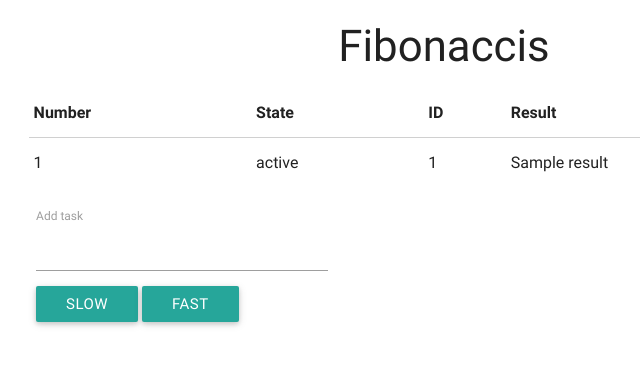
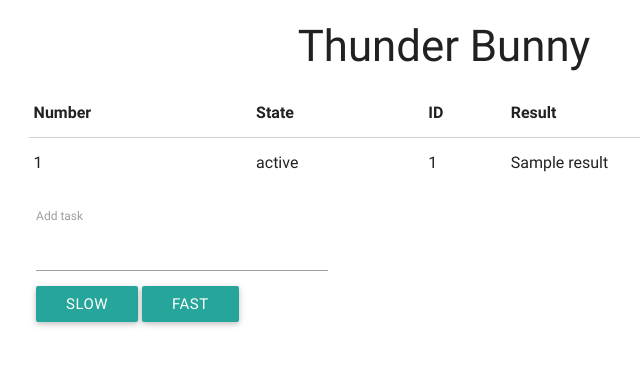
Before and after one commit to elbow-jason/lightning-rabbit, a Flask app: template templates/show_results.html in a window 1280 px wide. Shown: the top 366 px of the page, without its empty margins (196-836 px from the left). Run offline with Flask 2, Linux system fonts and the light colour scheme; the template is opened without the code that fills it: most values are stand-ins (such as "Sample title", 1, 10 or a date in 2020); some libraries are stand-ins or nearby versions.

Commit message:
updated for talk

```diff
--- a/fibs.py
+++ b/fibs.py
@@ -11,6 +11,7 @@ celery_app = Celery('fibs', backend='amqp', broker='amqp://guest@localhost//')
 def crappy_fib(num):
     return str(do_crappy_fib(num))
 
+
 def do_crappy_fib(num):
     if num < 2:
         return num
--- a/run.py
+++ b/run.py
@@ -31,7 +31,7 @@ def numpy_fib_route(num):
     return redirect(url_for('show_results'))
 
 
-@flask_app.route('/show_results')
+@flask_app.route('/')
 def show_results():
     for item in results:
         retrieve_task(item)
--- a/templates/show_results.html
+++ b/templates/show_results.html
@@ -12,7 +12,7 @@
         <div class="row">
             <div class="col s8 offset-s2">
                 <span class=" valign-wrapper">
-                    <h3 class="valign">Fibonaccis</h3>
+                    <h3 class="valign">Thunder Bunny</h3>
                 </span>
                 <table>
                     <thead>
```
